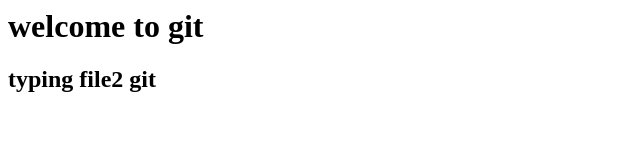
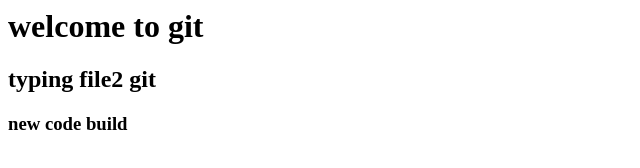
Before and after one commit to Vinni8701/demorepo-, a plain HTML site: page index.html in a window 1280 px wide. Shown: the whole page, without its empty margins (0-640 px from the left). Drawn offline with Linux system fonts and the light colour scheme.

Commit message:
new update by client

```diff
--- a/index.html
+++ b/index.html
@@ -1,2 +1,3 @@
 <h1> welcome to git </h1>
 <h2> typing file2 git </h2>
+<h3> new code build </h3>
```
